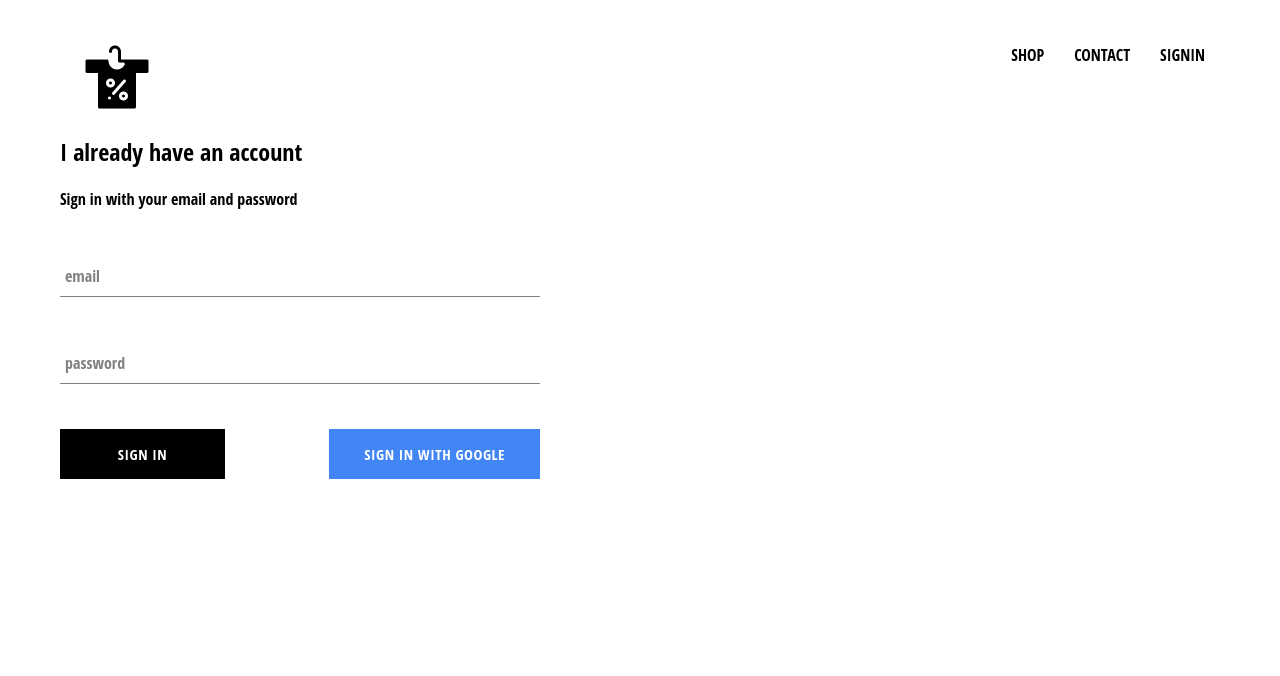
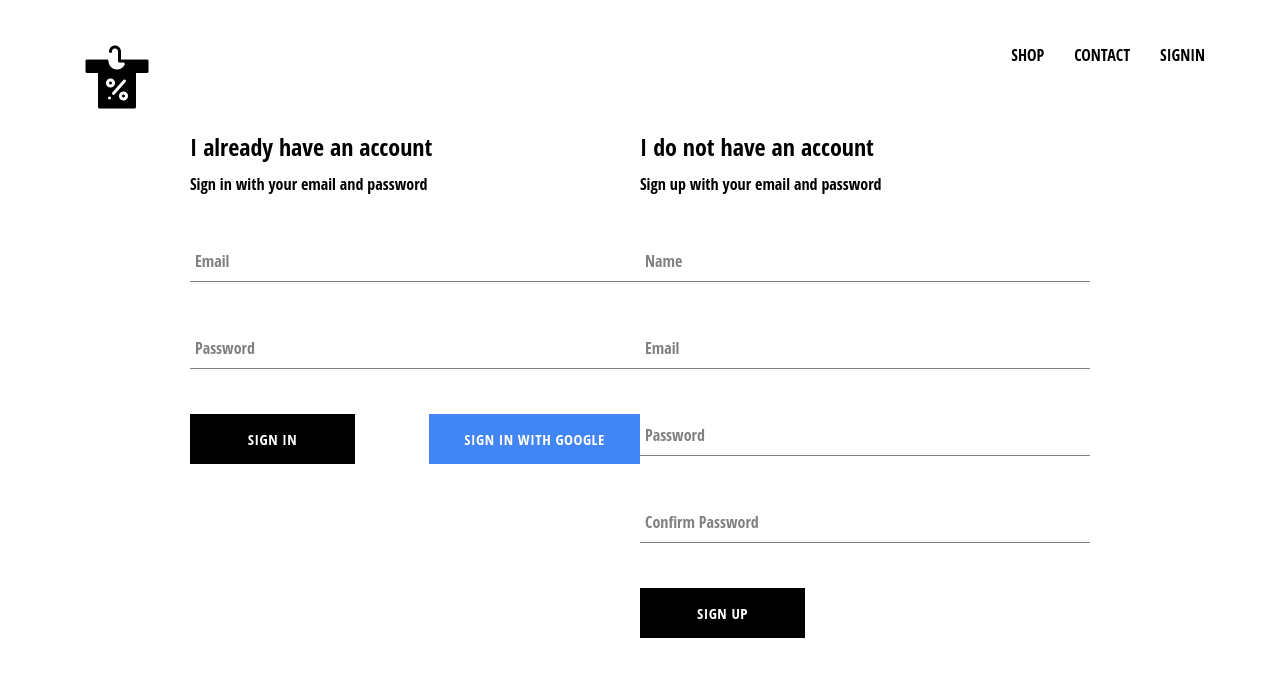
Before and after one commit to sebauru87/E-commerce-clothing, a React (Create React App) app: page /signin in a window 1280 px wide. Shown: the top 676 px of the page. Built offline with nearby package versions, Linux system fonts and the light colour scheme; no server answers.

Commit message:
Add firebase utils to sign in and signup. Store authenticated users into firebase database

```diff
--- a/package.json
+++ b/package.json
@@ -15,7 +15,7 @@
     "serve": "^11.3.2"
   },
   "scripts": {
-    "start": "serve -s build",
+    "start": "react-scripts start",
     "build": "react-scripts build",
     "test": "react-scripts test",
     "eject": "react-scripts eject"
--- a/src/App.js
+++ b/src/App.js
@@ -7,7 +7,7 @@
 import ShopPage from './pages/shop/shop.component';
 import Header from './components/header/header.component';
 import SignInAndSignOut from './components/signin-and-signout/signin-and-signout.component';
-import { auth } from './firebase/firebase.utils';
+import { auth, createUserProfileDocument } from './firebase/firebase.utils';
 
 
 class App extends React.Component {
@@ -22,8 +22,25 @@
   unsubscribeFromAuth = null;
 
   componentDidMount() {
-    this.unsubscribeFromAuth = auth.onAuthStateChanged(user => {
-      this.setState({currentUser: user});
+    this.unsubscribeFromAuth = auth.onAuthStateChanged(async userAuth => {
+
+      if(userAuth){
+        const userRef = await createUserProfileDocument(userAuth);
+        userRef.onSnapshot(snapshot => {
+          this.setState(
+                { currentUser: {
+                  id: snapshot.id,
+                  ...snapshot.data()
+                } }, () => { console.log(this.state) }
+              )
+        }
+        )
+
+      } else {
+        this.setState(
+            { currentUser: userAuth }
+          )
+      }
     })
   }
 
--- a/src/components/signin-and-signout/signin-and-signout.component.js
+++ b/src/components/signin-and-signout/signin-and-signout.component.js
@@ -3,11 +3,13 @@
 import './signin-and-signout.styles.scss';
 
 import SignIn from '../signin/signin.component';
+import SignUp from '../signup/signup.component';
 
 const SignInAndSignOut = () => {
     return (
         <div className='signin-and-signout'>
             <SignIn />
+            <SignUp />
         </div>
         )
 }
--- a/src/components/signin-and-signout/signin-and-signout.styles.scss
+++ b/src/components/signin-and-signout/signin-and-signout.styles.scss
@@ -0,0 +1,6 @@
+.signin-and-signout{
+    width: 900px;
+    display: flex;
+    justify-content: space-between;
+    margin: 30px auto;
+}
--- a/src/components/signin/signin.component.js
+++ b/src/components/signin/signin.component.js
@@ -22,7 +22,7 @@
     this.setState({ email: "", password: "" });
   };
 
-  hanldeChange = (event) => {
+  handleChange = (event) => {
     const { value, name } = event.target;
 
     this.setState({ [name]: value });
@@ -31,7 +31,7 @@
   render() {
     return (
       <div className="signin">
-        <h2>I already have an account</h2>
+        <h2 className='title'>I already have an account</h2>
         <span>Sign in with your email and password</span>
 
         <form onSubmit={this.handleSubmit}>
@@ -40,7 +40,7 @@
             type="email"
             value={this.state.email}
             handleChange={this.handleChange}
-            label="email"
+            label="Email"
             required
           />
 
@@ -49,7 +49,7 @@
             type="password"
             value={this.state.password}
             handleChange={this.handleChange}
-            label="password"
+            label="Password"
             required
           />
 
--- /dev/null
+++ b/src/components/signup/signup.component.js
@@ -0,0 +1,104 @@
+import React from 'react';
+
+import './signup.styles.scss';
+
+import FormInput from "../form-input/form-input.component";
+
+import CustomButton from "../custom-button/custon-button.component";
+
+import {auth, createUserProfileDocument} from '../../firebase/firebase.utils';
+
+class SignUp extends React.Component {
+    constructor() {
+      super();
+
+      this.state = {
+        displayName: '',
+        email: "",
+        password: "",
+        confirmPassword: "",
+      };
+    }
+
+    handleSubmit = async event => {
+        event.preventDefault();
+        const {displayName, email, password, confirmPassword} = this.state;
+        if(password !== confirmPassword){
+            alert("passwords don't match");
+            return;
+        }
+
+        try {
+            const {user} =await auth.createUserWithEmailAndPassword(email, password)
+            await createUserProfileDocument(user, {displayName});
+            this.setState({
+                displayName: '',
+                email: "",
+                password: "",
+                confirmPassword: "",
+            })
+        }
+        catch (error) {
+            console.log(error);
+        }
+      };
+
+      handleChange = (event) => {
+        const { value, name } = event.target;
+
+        this.setState({ [name]: value });
+      };
+
+    render() {
+        const {displayName, email, password, confirmPassword} = this.state;
+      return (
+          <div className="signup">
+          <h2 className='title'>I do not have an account</h2>
+          <span>Sign up with your email and password</span>
+
+          <form onSubmit={this.handleSubmit}>
+          <FormInput
+              name="displayName"
+              type="text"
+              value={displayName}
+              onChange={this.handleChange}
+              label="Name"
+              required
+            />
+            <FormInput
+              name="email"
+              type="email"
+              value={email}
+              onChange={this.handleChange}
+              label="Email"
+              required
+            />
+
+            <FormInput
+              name="password"
+              type="password"
+              value={password}
+              onChange={this.handleChange}
+              label="Password"
+              required
+            />
+            <FormInput
+              name="confirmPassword"
+              type="password"
+              value={confirmPassword}
+              onChange={this.handleChange}
+              label="Confirm Password"
+              required
+            />
+
+            {/* <input type="submit" value="Sign in" /> */}
+            <div className='buttons'>
+                <CustomButton type="submit" >Sign Up</CustomButton>
+            </div>
+          </form>
+        </div>
+      );
+    }
+  }
+
+  export default SignUp;
--- /dev/null
+++ b/src/components/signup/signup.styles.scss
@@ -0,0 +1,11 @@
+.signup {
+    width: 480px;
+    display: flex;
+    flex-direction: column;
+
+    .title {
+        margin: 10px 0;
+    }
+
+
+}
--- a/src/firebase/firebase.utils.js
+++ b/src/firebase/firebase.utils.js
@@ -13,6 +13,32 @@
     measurementId: "G-8956YZLW8X"
 };
 
+export const createUserProfileDocument = async (userAuth, additionalData) => {
+    if(!userAuth) return;
+
+    const userRef = firestore.doc(`users/${userAuth.uid}`);
+    const snapShot = await userRef.get();
+    console.log(snapShot);
+
+    if(!snapShot.exists){
+        const {displayName, email} = userAuth;
+        const createdAt = new Date();
+
+        try {
+            await userRef.set({
+                displayName,
+                email,
+                createdAt,
+                ...additionalData
+            })
+        }
+        catch (error) {
+            console.log('error creating user', error.message)
+    }
+    }
+    return userRef;
+}
+
 firebase.initializeApp(config);
 
 export const auth = firebase.auth();
```
